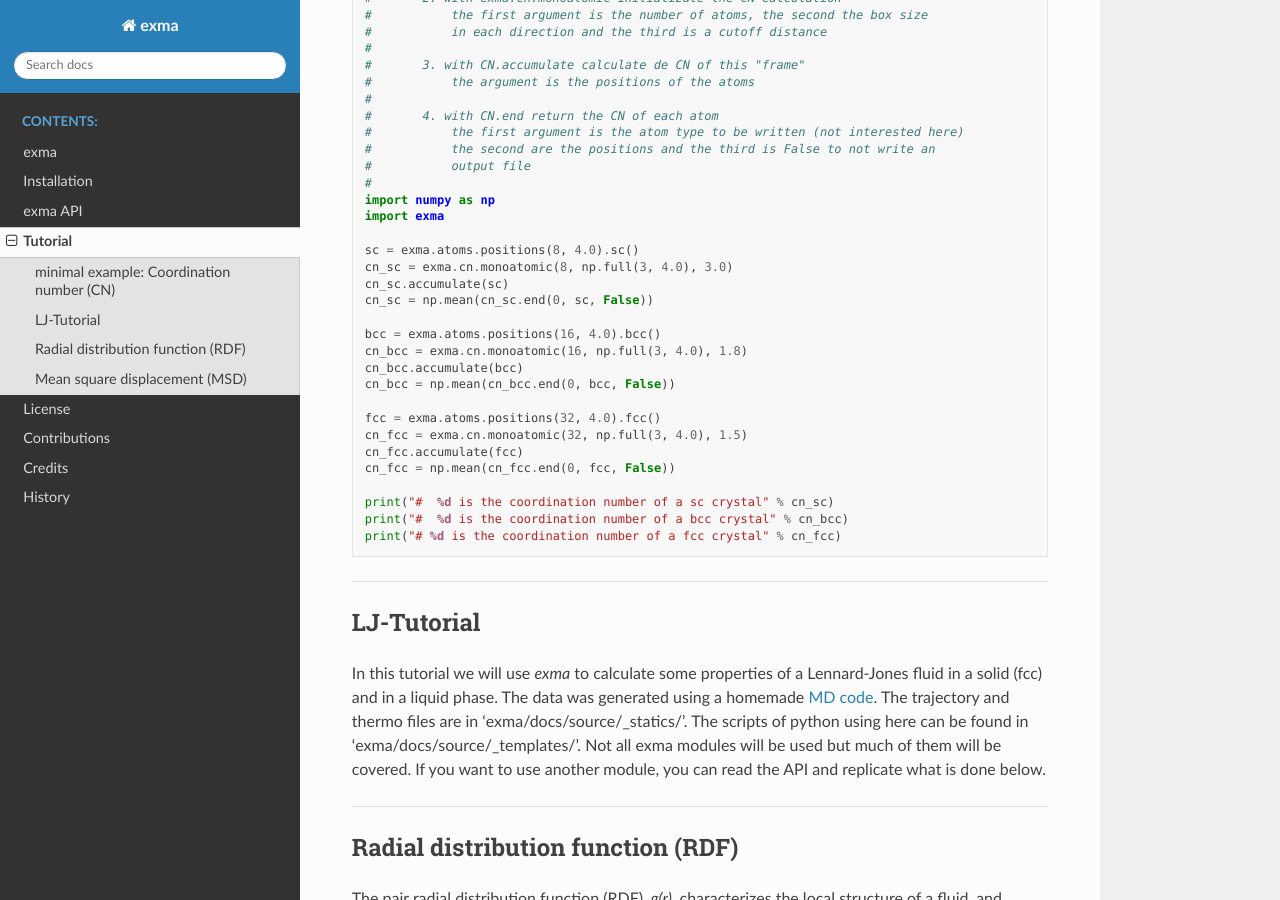
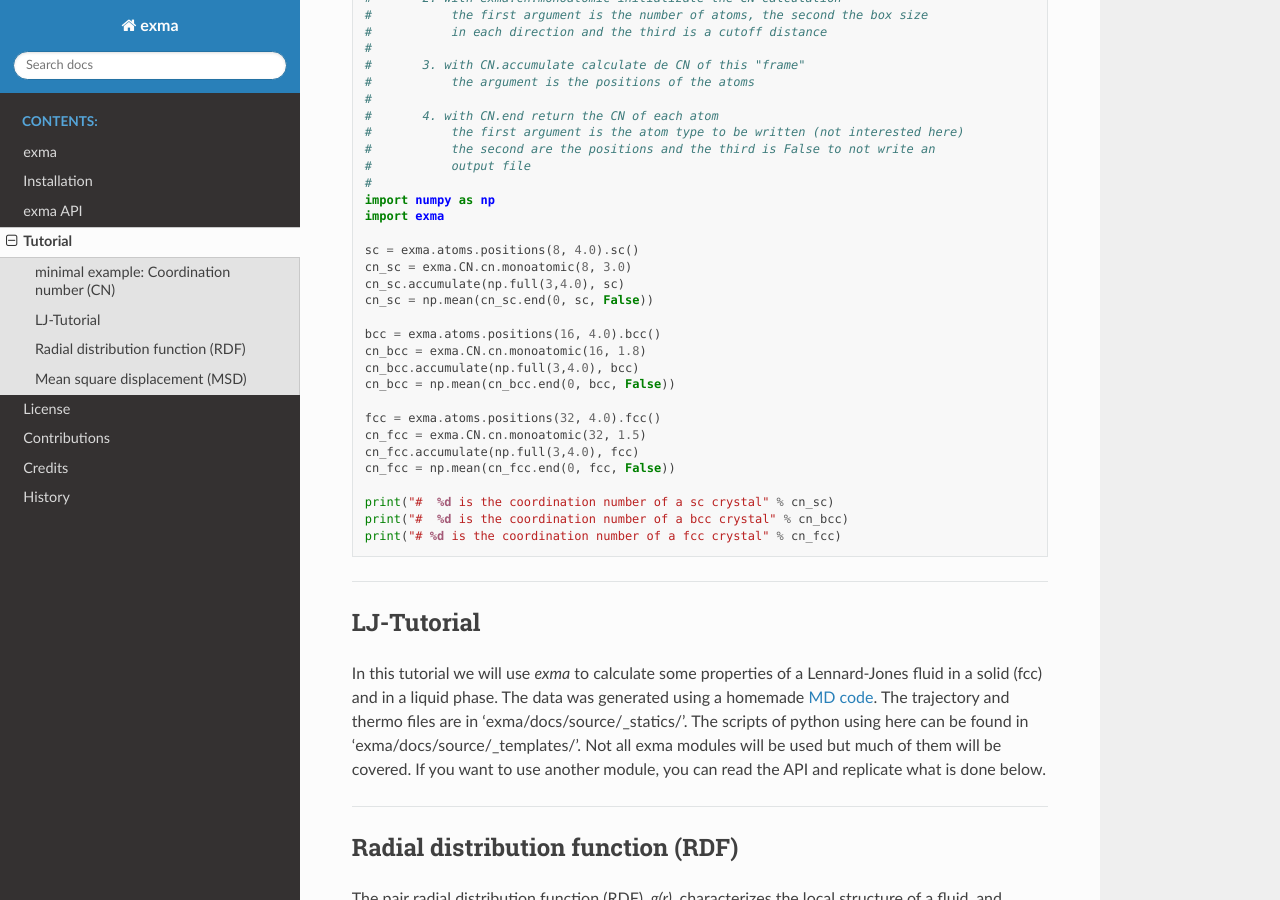
Before and after one commit to fernandezfran/exma, a Sphinx documentation site: the page built from docs/source/tutorial.rst, in a window 1280 px wide and 900 px high, scrolled down 486 px. Built offline with Sphinx 7.4.7 and the Read the Docs theme 2.0.0, drawn with Linux system fonts in a browser that asks for light colours.

```diff
--- a/docs/source/exma_api.rst
+++ b/docs/source/exma_api.rst
@@ -25,10 +25,10 @@ exma API
    :undoc-members:
    :show-inheritance:
 
-``exma.cn`` module
-------------------
+``exma.CN.cn`` module
+---------------------
 
-.. automodule:: exma.cn
+.. automodule:: exma.CN.cn
    :members:
    :undoc-members:
    :show-inheritance:
--- a/docs/source/tutorial.rst
+++ b/docs/source/tutorial.rst
@@ -33,18 +33,18 @@ The coordination number(CN), also called ligancy, of a given atom in a chemical
     import exma
 
     sc = exma.atoms.positions(8, 4.0).sc()
-    cn_sc = exma.cn.monoatomic(8, np.full(3, 4.0), 3.0)
-    cn_sc.accumulate(sc)
+    cn_sc = exma.CN.cn.monoatomic(8, 3.0)
+    cn_sc.accumulate(np.full(3,4.0), sc)
     cn_sc = np.mean(cn_sc.end(0, sc, False))
 
     bcc = exma.atoms.positions(16, 4.0).bcc()
-    cn_bcc = exma.cn.monoatomic(16, np.full(3, 4.0), 1.8)
-    cn_bcc.accumulate(bcc)
+    cn_bcc = exma.CN.cn.monoatomic(16, 1.8)
+    cn_bcc.accumulate(np.full(3,4.0), bcc)
     cn_bcc = np.mean(cn_bcc.end(0, bcc, False))
 
     fcc = exma.atoms.positions(32, 4.0).fcc()
-    cn_fcc = exma.cn.monoatomic(32, np.full(3, 4.0), 1.5)
-    cn_fcc.accumulate(fcc)
+    cn_fcc = exma.CN.cn.monoatomic(32, 1.5)
+    cn_fcc.accumulate(np.full(3,4.0), fcc)
     cn_fcc = np.mean(cn_fcc.end(0, fcc, False))
 
     print("#  %d is the coordination number of a sc crystal" % cn_sc)
```
Also changed, not shown: README.md (+6 -6 lines).
